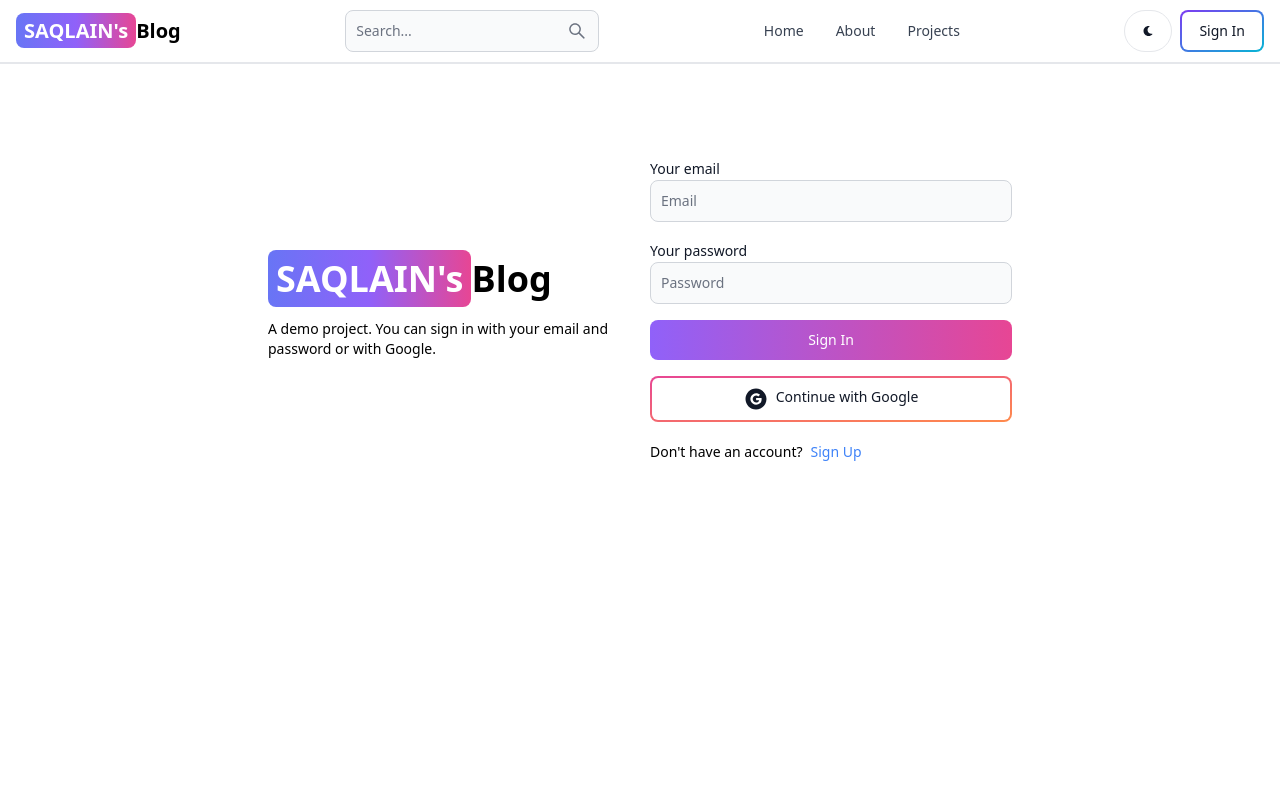
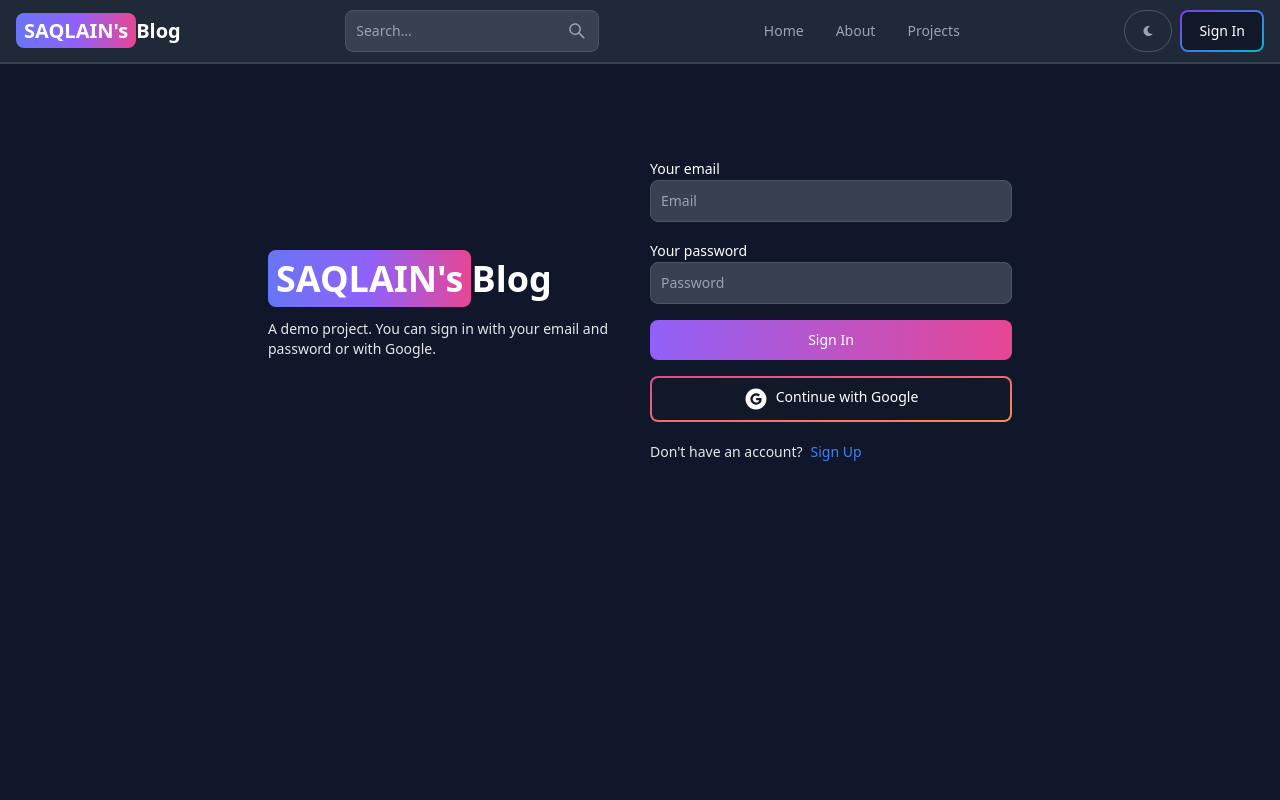
Before and after one commit to saqlain-shahid/mern-blog, a React (Vite) app in the folder client/: page /sign-in in a window 1280 px wide. Shown: the top 800 px of the page. Built offline with nearby package versions, Linux system fonts and the light colour scheme; no server answers.

Commit message:
dark mode func

```diff
--- a/client/src/components/Header.jsx
+++ b/client/src/components/Header.jsx
@@ -1,13 +1,16 @@
 import { Avatar, Button, Dropdown, DropdownDivider, DropdownHeader, DropdownItem, Navbar, TextInput } from 'flowbite-react'
 import { Link, useLocation } from 'react-router-dom'
 import { AiOutlineSearch } from 'react-icons/ai'
-import { FaMoon } from 'react-icons/fa'
-import { useSelector } from 'react-redux'
+import { FaMoon, FaSun } from 'react-icons/fa'
+import { useSelector,useDispatch } from 'react-redux'
+import { toggleTheme } from '../redux/theme/themeSlice'
 
 const Header = () => {
   // this is for locating the path (which path currently I am in!!!)
   const path = useLocation().pathname;
+  const dispatch = useDispatch();
   const {currentUser} = useSelector(state=> state.user)
+  const {theme} = useSelector(state=> state.theme)
 
   return (
     <Navbar className='border-b-2'>
@@ -29,8 +32,10 @@
         </Button>
         {/* dark mode , signIn */}
         <div className='flex gap-2 md:order-2'>
-          <Button className='w-12 hidden sm:inline' color='gray' pill>
-            <FaMoon/>
+          <Button className='w-12 hidden sm:inline' color='gray' pill
+          onClick={()=>dispatch(toggleTheme())}>
+            {theme === 'light' ? <FaSun/> : <FaMoon/>}
+
           </Button>
           {
             currentUser ? (
--- /dev/null
+++ b/client/src/components/ThemeProvider.jsx
@@ -0,0 +1,14 @@
+import {useSelector} from 'react-redux'
+
+const ThemeProvider = ({children}) => {
+    const {theme} = useSelector(state => state.theme)
+  return (
+   <div className={theme}>
+    <div className='bg-white text-gray-700 dark:text-gray-200 dark:bg-[rgb(16,23,42)] min-h-screen'>
+      {children}
+    </div>
+   </div>
+  )
+}
+
+export default ThemeProvider
--- a/client/src/main.jsx
+++ b/client/src/main.jsx
@@ -5,11 +5,14 @@
 import { store, persistor } from './redux/store.js'
 import { Provider } from 'react-redux'
 import { PersistGate } from 'redux-persist/integration/react'
+import ThemeProvider from './components/ThemeProvider.jsx'
 
 ReactDOM.createRoot(document.getElementById('root')).render(
   <PersistGate persistor={persistor}>
       <Provider store={store}>
-        <App />
+        <ThemeProvider>
+            <App />
+        </ThemeProvider>
       </Provider>
   </PersistGate>
 
--- a/client/src/redux/store.js
+++ b/client/src/redux/store.js
@@ -1,5 +1,6 @@
 import { configureStore, combineReducers } from '@reduxjs/toolkit'
 import userReducer from './user/userSlice'
+import themeReducer from './theme/themeSlice'
 import { persistReducer } from 'redux-persist'
 import storage from 'redux-persist/lib/storage'
 
@@ -7,6 +8,7 @@
 
 const rootReducer = combineReducers({
     user: userReducer,
+    theme: themeReducer,
 })
 const persistConfig = {
     key: 'root',
--- /dev/null
+++ b/client/src/redux/theme/themeSlice.js
@@ -0,0 +1,18 @@
+import {createSlice} from '@reduxjs/toolkit'
+
+const initialState ={
+    theme: 'dark',
+}
+const themeSlice = createSlice({
+    name: 'theme',
+    initialState,
+    reducers:{
+        toggleTheme: (state) => {
+            state.theme = state.theme === 'dark' ? 'light' : 'dark';
+        },
+
+    }
+})
+export const {toggleTheme} = themeSlice.actions;
+
+export default themeSlice.reducer;
```
